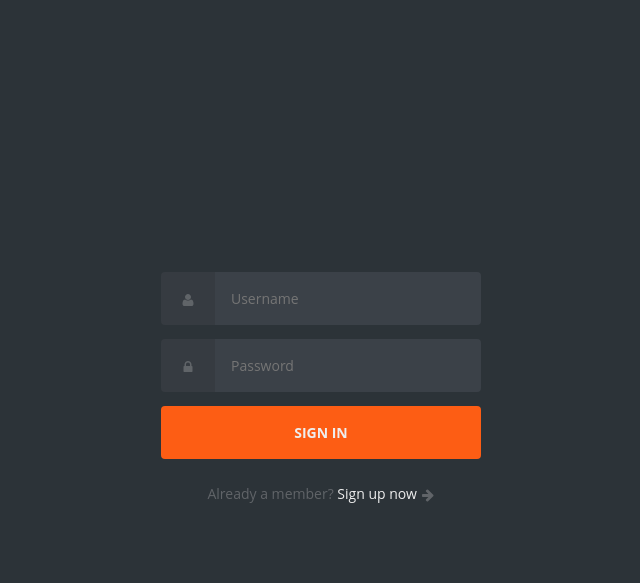
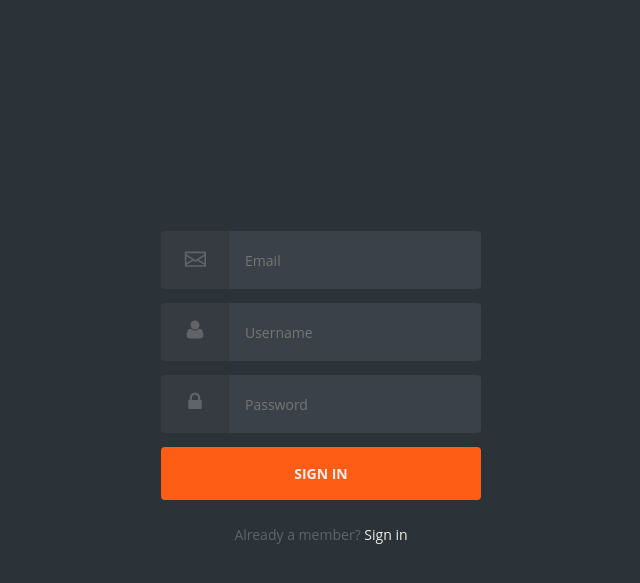
Before and after one commit to SiSmog/Hardware-Blog-PHP-MVC, a PHP site: page /signup in a window 1280 px wide. Shown: the top 583 px of the page, without its empty margins (319-959 px from the left). Run offline with PHP 8.4, Linux system fonts and the light colour scheme.

Commit message:
signup fix

```diff
--- a/Views/signup.php
+++ b/Views/signup.php
@@ -1,18 +1,28 @@
 <!DOCTYPE html>
 <html lang="en">
+
 <head>
   <meta charset="UTF-8">
   <meta http-equiv="X-UA-Compatible" content="IE=edge">
   <meta name="viewport" content="width=device-width, initial-scale=1.0">
   <title>Document</title>
-    <link rel="stylesheet" href="/css/login.css"/>
+  <link rel="stylesheet" href="/css/sign.css" />
 </head>
+
 <body class="align">
 
   <div class="grid">
 
     <form action="https://httpbin.org/post" method="POST" class="form login">
 
+      <div class="form__field">
+        <label for="login__email">
+          <svg class="icon">
+            <use xlink:href="#icon-email"></use>
+          </svg>
+          <span class="hidden">Email</span></label>
+        <input autocomplete="email" id="login__email" type="text" name="email" class="form__input" placeholder="Email" required>
+      </div>
       <div class="form__field">
         <label for="login__username"><svg class="icon">
             <use xlink:href="#icon-user"></use>
@@ -33,9 +43,9 @@
 
     </form>
 
-          <p class="text--center">Already a member? <a href="/Signin">Sign up now</a> <svg class="icon">
-              <use xlink:href="#icon-arrow-right"></use>
-            </svg></p>
+    <p class="text--center">Already a member?
+      <a href="/Signin">Sign in</a>
+    </p>
 
   </div>
 
@@ -49,7 +59,11 @@
     <symbol id="icon-user" viewBox="0 0 1792 1792">
       <path d="M1600 1405q0 120-73 189.5t-194 69.5H459q-121 0-194-69.5T192 1405q0-53 3.5-103.5t14-109T236 1084t43-97.5 62-81 85.5-53.5T538 832q9 0 42 21.5t74.5 48 108 48T896 971t133.5-21.5 108-48 74.5-48 42-21.5q61 0 111.5 20t85.5 53.5 62 81 43 97.5 26.5 108.5 14 109 3.5 103.5zm-320-893q0 159-112.5 271.5T896 896 624.5 783.5 512 512t112.5-271.5T896 128t271.5 112.5T1280 512z" />
     </symbol>
+    <symbol id="icon-email" viewBox="0 -5 25 25">
+            <path d="M.375.454v18.092h25.25V.454H.375zm23.333 5.504v7.997l-6.773-3.72 6.773-4.277zm0 10.184v.488H2.292v-.488l8.627-4.738L13 12.716l2.082-1.312 8.626 4.738zm0-12.451L13 10.45 2.292 3.691v-1.32h21.417v1.32zM2.292 13.954V5.958l6.774 4.276-6.774 3.72z"/>
+    </symbol>
   </svg>
 
 </body>
+
 </html>
--- a/css/login.css
+++ b/css/sign.css
@@ -45,12 +45,12 @@
   }
 
   .icon {
-    height: 1em;
     display: inline-block;
     fill: #606468;
     fill: var(--iconFill);
-    width: 1em;
-    vertical-align: middle;
+    width: 2em;
+    height: 1.5em;
+    text-align: middle;
   }
 
   /* layout/base.css */
```
Also changed, not shown: Views/signin.php (+3 -4 lines), Views/test.html (added, +15 -0 lines). Lines whose indentation alone changed are shown as unchanged.
